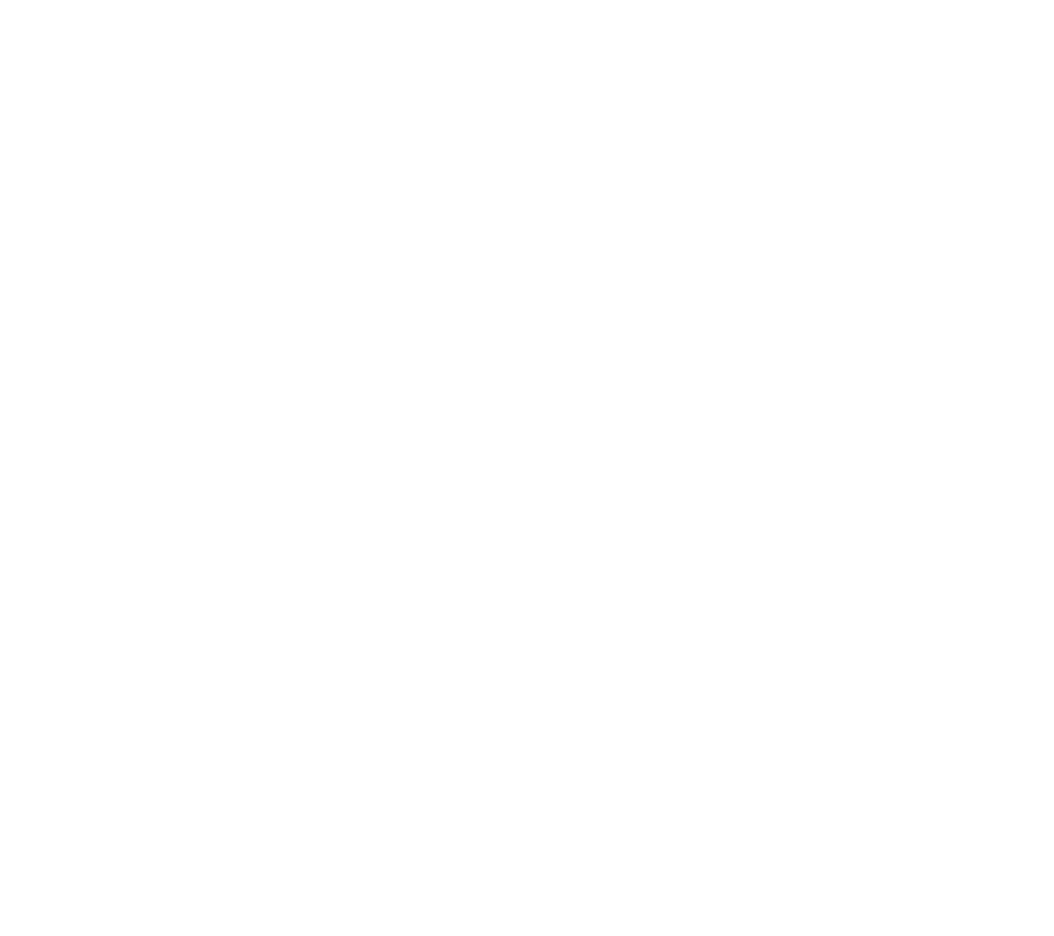
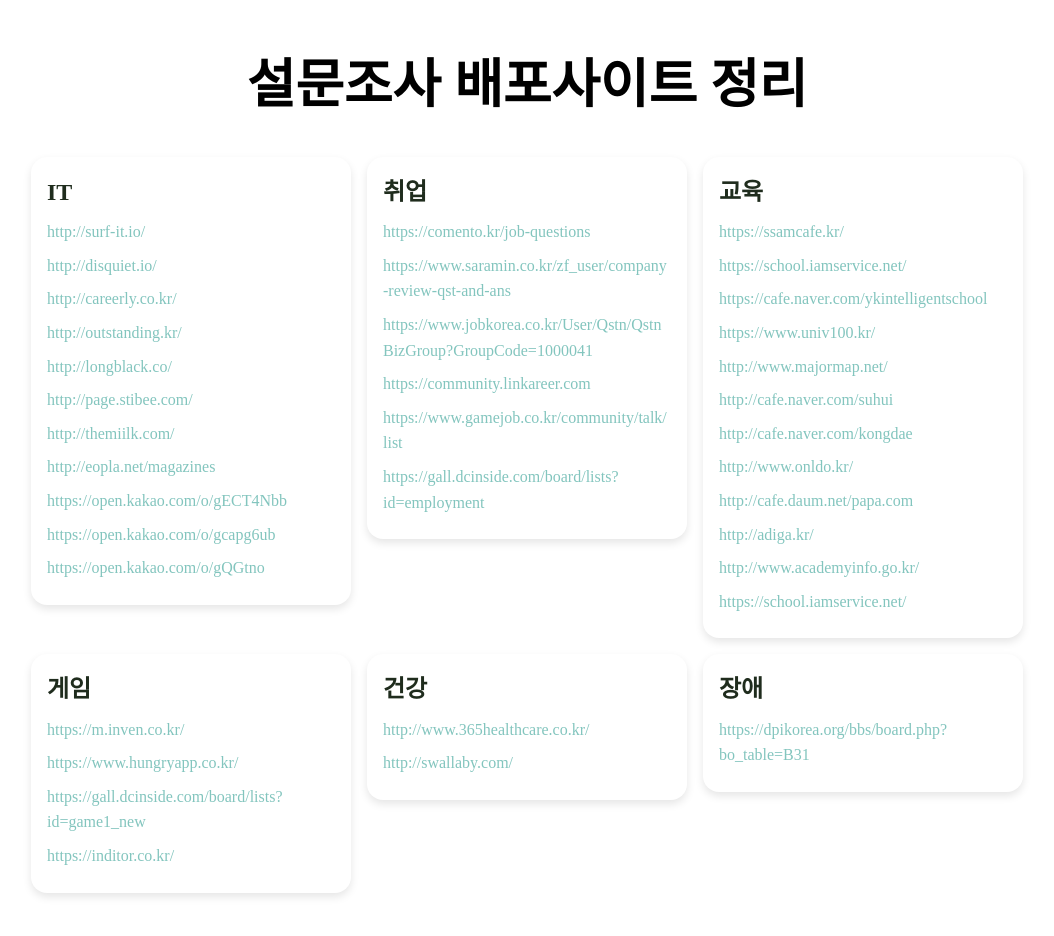
Before and after one commit to Sur-round/FE, a React (Vite) app: page /survey-distribution in a window 1280 px wide. Shown: the part 680-1616 px from the top of the page, without its empty margins (113-1167 px from the left). Before the commit the page ends 800 px from the top, so only its background shows below. Built offline with nearby package versions, Linux system fonts and the light colour scheme; a web font is replaced by a local one.

Commit message:
style: 설문조사 배포사이트 UI 구현

```diff
--- /dev/null
+++ b/src/components/SurveyDistribution/SurveySite.tsx
@@ -0,0 +1,147 @@
+import styled from 'styled-components';
+
+const categories = [
+  {
+    title: 'IT',
+    links: [
+      'http://surf-it.io/',
+      'http://disquiet.io/',
+      'http://careerly.co.kr/',
+      'http://outstanding.kr/',
+      'http://longblack.co/',
+      'http://page.stibee.com/',
+      'http://themiilk.com/',
+      'http://eopla.net/magazines',
+      'https://open.kakao.com/o/gECT4Nbb',
+      'https://open.kakao.com/o/gcapg6ub',
+      'https://open.kakao.com/o/gQGtno',
+    ],
+  },
+  {
+    title: '취업',
+    links: [
+      'https://comento.kr/job-questions',
+      'https://www.saramin.co.kr/zf_user/company-review-qst-and-ans',
+      'https://www.jobkorea.co.kr/User/Qstn/QstnBizGroup?GroupCode=1000041',
+      'https://community.linkareer.com',
+      'https://www.gamejob.co.kr/community/talk/list',
+      'https://gall.dcinside.com/board/lists?id=employment',
+    ],
+  },
+  {
+    title: '교육',
+    links: [
+      'https://ssamcafe.kr/',
+      'https://school.iamservice.net/',
+      'https://cafe.naver.com/ykintelligentschool',
+      'https://www.univ100.kr/',
+      'http://www.majormap.net/',
+      'http://cafe.naver.com/suhui',
+      'http://cafe.naver.com/kongdae',
+      'http://www.onldo.kr/',
+      'http://cafe.daum.net/papa.com',
+      'http://adiga.kr/',
+      'http://www.academyinfo.go.kr/',
+      'https://school.iamservice.net/',
+    ],
+  },
+  {
+    title: '게임',
+    links: [
+      'https://m.inven.co.kr/',
+      'https://www.hungryapp.co.kr/',
+      'https://gall.dcinside.com/board/lists?id=game1_new',
+      'https://inditor.co.kr/',
+    ],
+  },
+  {
+    title: '건강',
+    links: ['http://www.365healthcare.co.kr/', 'http://swallaby.com/'],
+  },
+  {
+    title: '장애',
+    links: ['https://dpikorea.org/bbs/board.php?bo_table=B31'],
+  },
+];
+
+const SurveySite = () => {
+  return (
+    <SurveySiteLayout>
+      <Title>설문조사 배포사이트 정리</Title>
+      <SurveySiteContainer>
+        {categories.map((category, index) => (
+          <CategoryCard key={index}>
+            <CategoryTitle>{category.title}</CategoryTitle>
+            <LinksList>
+              {category.links.map((link, idx) => (
+                <LinkItem key={idx}>
+                  <a href={link}>{link}</a>
+                </LinkItem>
+              ))}
+            </LinksList>
+          </CategoryCard>
+        ))}
+      </SurveySiteContainer>
+    </SurveySiteLayout>
+  );
+};
+
+export default SurveySite;
+
+const SurveySiteLayout = styled.div`
+  display: flex;
+  flex-direction: column;
+  justify-content: center;
+  align-items: center;
+  padding: 6rem;
+  background-color: ${({ theme }) => theme.colors.white};
+`;
+
+const Title = styled.p`
+  ${({ theme }) => theme.fonts.heading1};
+  line-height: 1.5;
+`;
+
+const SurveySiteContainer = styled.div`
+  display: grid;
+  grid-template-columns: repeat(3, 1fr);
+  gap: 1rem;
+  padding: 2rem 6rem;
+  align-items: start;
+`;
+
+const CategoryCard = styled.div`
+  background-color: ${({ theme }) => theme.colors.white};
+  border-radius: 1rem;
+  box-shadow: 0 4px 8px rgba(0, 0, 0, 0.1);
+  padding: 1rem;
+  display: flex;
+  width: 20rem;
+  flex-direction: column;
+`;
+
+const CategoryTitle = styled.h3`
+  ${({ theme }) => theme.fonts.heading3};
+  margin-bottom: 0.5rem;
+`;
+
+const LinksList = styled.ul`
+  list-style: none;
+  padding: 0;
+  margin: 0;
+  ${({ theme }) => theme.fonts.body3};
+`;
+
+const LinkItem = styled.li`
+  margin-bottom: 0.5rem;
+  a {
+    color: ${({ theme }) => theme.colors.subgreen};
+    text-decoration: none;
+    &:hover {
+      text-decoration: underline;
+    }
+    display: block;
+    overflow: hidden;
+    overflow-wrap: break-word;
+  }
+`;
--- a/src/pages/SurveyDistributionPage/SurveyDistributionPage.tsx
+++ b/src/pages/SurveyDistributionPage/SurveyDistributionPage.tsx
@@ -1,7 +1,15 @@
+import SurveyLinkUpload from '../../components/SurveyDistribution/SurveyLinkUpload';
+import SurveySite from '../../components/SurveyDistribution/SurveySite';
+
 interface SurveyDistributionPageProps {}
 
 const SurveyDistributionPage = ({}: SurveyDistributionPageProps) => {
-  return <div>설문 배포</div>;
+  return (
+    <>
+      <SurveyLinkUpload />
+      <SurveySite />
+    </>
+  );
 };
 
 export default SurveyDistributionPage;
```
